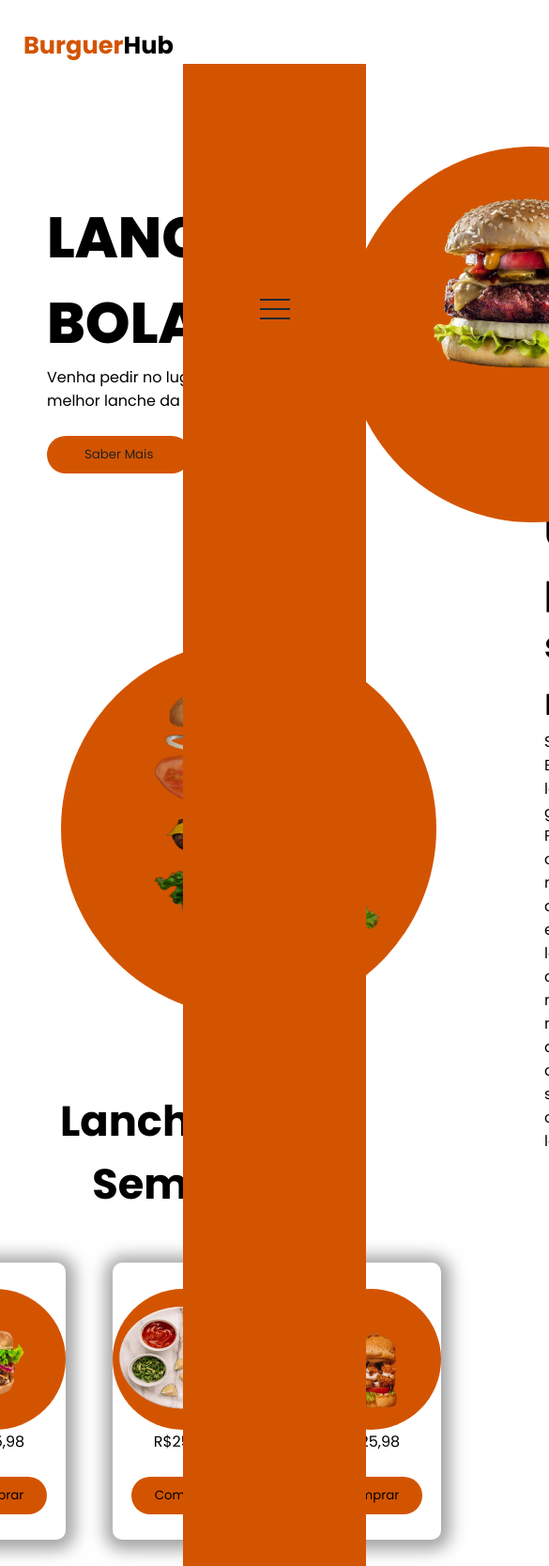
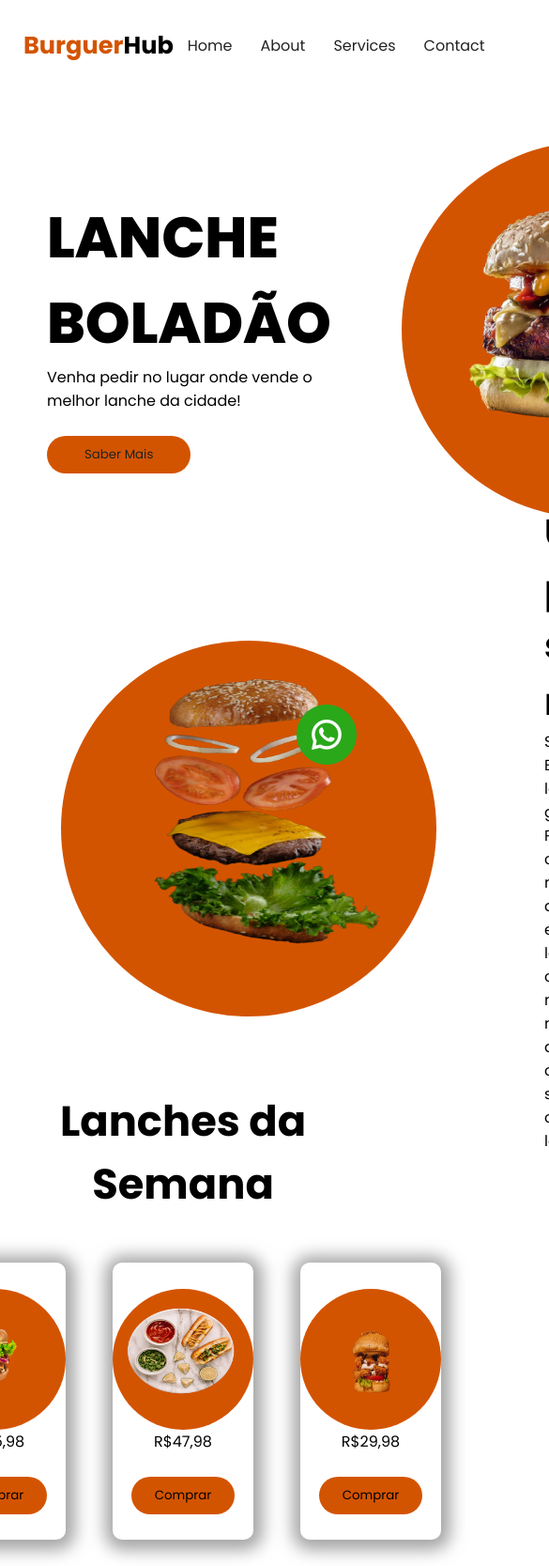
Before and after one commit to Ismael-cyber/Site-Delivery, a plain HTML site: page index.html in a window 390 px wide. Shown: the top 1667 px of the page at 94% size, 585 px wide, since content can reach past the window. Drawn offline with Linux system fonts and the light colour scheme.

Commit message:
version 2.0

```diff
--- a/index.html
+++ b/index.html
@@ -10,12 +10,7 @@
 <body>
     <header>
         <h3 class="logo"><span>Burguer</span>Hub</h3>
-        <nav class="links-navigation">
-            <div class="mobile-menu">
-                <div class="line1"></div>
-                <div class="line2"></div>
-                <div class="line3"></div>
-            </div>
+        <nav>
             <a href="#inicio">Home</a>
             <a href="#sobre">About</a>
             <a href="#cardapio">Services</a>
@@ -30,19 +25,16 @@
                  <button><a href="#forms">Saber Mais</a></button>
             </div>
             <div class="right">
+                <img src="imgs/img13.png"  alt="Lanche do Bom" class="image">
                 <div class="circle">
-                    <div class="banner-img">
-                        <img src="imgs/img13.png"  alt="Lanche do Bom">
-                    </div>
-                </div>
             </div>
         </section>
 
         <section class="secundario" id="sobre">
             <div class="left2">
-              <div class="circle">
+              <div class="circleII">
                 <div class="banner2-img">
-                    <img src="imgs/img22.png" alt="Mulher feia">
+                    <img src="imgs/img22.png">
                 </div>
               </div>
             </div>
@@ -69,14 +61,14 @@
                     <div class="circle2">
                         <img src="imgs/lanche2.png" alt="lanche2">
                     </div>
-                    <p>R$25,98</p>
+                    <p>R$47,98</p>
                     <button class="comprar">Comprar</button>
                 </div>
                 <div class="card">
                     <div class="circle2">
                         <img src="imgs/lanche3.png" alt="lanche3">
                     </div>
-                    <p>R$25,98</p>
+                    <p>R$29,98</p>
                     <button class="comprar">Comprar</button>
                 </div>
             </div>
--- a/style.css
+++ b/style.css
@@ -26,23 +26,10 @@ header {
     color: #d35400;
 }
 
-.links-navigation {
+nav {
     display: flex;
     flex-grow: 1;
-    flex-direction: row;
     justify-content: space-around;
-}
-
-.mobile-menu {
-    display: none;
-    cursor: pointer;
-}
-
-.mobile-menu div {
-    width: 32px;
-    height: 2px;
-    background-color: #1c2833;
-    margin: 8px;
 }
 
 a {
@@ -52,7 +39,7 @@ a {
     color: #222;
 }
 
-.links-navigation > a:hover {
+nav > a:hover {
     background-color: #d35400;
 }
 
@@ -94,6 +81,12 @@ button:hover {
     /*box-shadow: 0px 0px 74px 19px rgba(0,0,0,0.35);*/
 }
 
+.right {
+    position: relative;
+    height: auto;
+    z-index: -1;
+}
+
 .circle {
     position: relative;
     height: 400px;
@@ -101,11 +94,16 @@ button:hover {
     margin: 15px;
     border-radius: 50%;
     background-color: #d35400;
-    z-index: 0;
+    z-index: -1;
+    bottom: 175px;
+    left: 60px;
 }
 
-.banner-img > img {
-    width: 100%;
+.image {
+    width: 500px;
+    position: relative;
+    left: 30px;
+    top: 180px;
 }
 
 .secundario {
@@ -114,6 +112,15 @@ button:hover {
     display: flex;
     align-items: center;
     justify-content: space-between;
+}
+
+.circleII {
+    height: 400px;
+    width: 400px;
+    margin: 15px;
+    border-radius: 50%;
+    background-color: #d35400;
+    z-index: -1;
 }
 
 .banner2-img > img {
@@ -142,6 +149,7 @@ button:hover {
 }
 
 .circle2 {
+    position: relative;
     height: 150px;
     width: 150px;
     background-color: #d35400;
@@ -149,8 +157,11 @@ button:hover {
 }
 
 .circle2 > img {
-    height: 100%;
-    width: 100%;
+    position: relative;
+    height: 125px;
+    width: 125px;
+    left: 10px;
+    top: 5px;
 }
 
 .card {
@@ -221,11 +232,11 @@ input {
 }
 
 footer {
-    margin: 20px 25px;
+    margin: 25px 25px;
 }
 
 footer > h3 {
-    margin: 5px 0px 85px 0px;
+    margin: 5px 0px 50px 0px;
     text-align: center;
 }
 
@@ -244,27 +255,3 @@ footer > hr {
     right: 0px;
     margin-right: 10px;
 }
-
-@media(max-width: 999px) {
-    .links-navigation {
-        position: absolute;
-        top: 8vh;
-        right: 0;
-        width: 50vw;
-        height: 308vh;
-        background: #d35400;
-        flex-direction: column;
-        align-items: center;
-        justify-content: space-around;
-        z-index: 1;
-    }
-
-    .links-navigation a {
-        margin-left: 0;
-        opacity: 0;
-    }
-
-    .mobile-menu {
-        display: block;
-    }
-}
```
